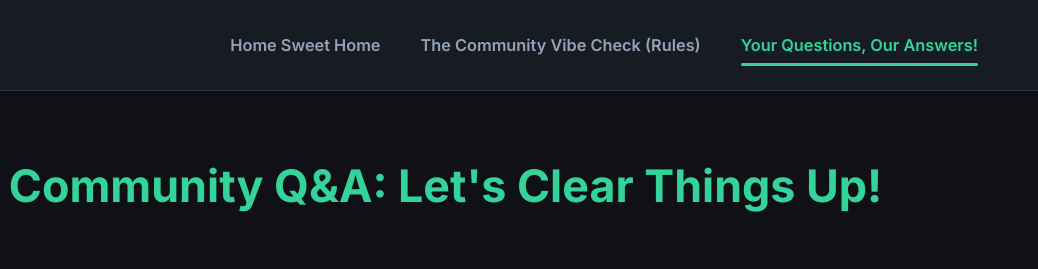
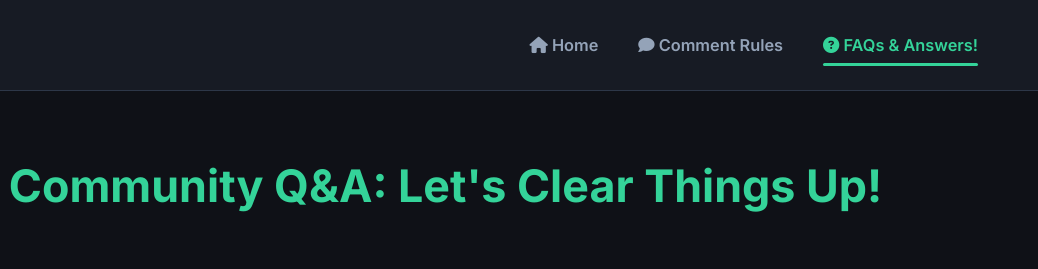
Before and after one commit to businessforsuman-maker/rules, a website: page public/faq.html in a window 1280 px wide. Shown: the top 269 px of the page, 242-1280 px from the left. Drawn offline with Linux system fonts and the light colour scheme.

Commit message:
Update faq.html

```diff
--- a/public/faq.html
+++ b/public/faq.html
@@ -5,6 +5,7 @@
     <meta name="viewport" content="width=device-width, initial-scale=1.0">
     <title>9Anime Community Q&A - All Your Burning Questions Answered</title>
     <link rel="stylesheet" href="styles.css">
+    <link rel="stylesheet" href="https://cdnjs.cloudflare.com/ajax/libs/font-awesome/6.5.0/css/all.min.css">
     <link href="https://fonts.googleapis.com/css2?family=Inter:wght@400;500;600;700;800&display=swap" rel="stylesheet">
     <link rel="icon" href="/favicon.webp" type="image/webp">
 </head>
@@ -16,9 +17,9 @@
                 <img src="/9anime.png" alt="9Anime Logo - Our Home Base" height="40">
             </a>
             <nav>
-                <a href="/">Home Sweet Home</a>
-                <a href="rules.html">The Community Vibe Check (Rules)</a>
-                <a href="faq.html" class="active">Your Questions, Our Answers!</a>
+                <a href="/"><i class="fa-solid fa-house"></i> Home</a>
+                <a href="rules.html"><i class="fa-solid fa-comment"></i> Comment Rules</a>
+                <a href="faq.html" class="active"><i class="fa-solid fa-circle-question"></i> FAQs & Answers!</a>
             </nav>
         </div>
     </header>
```
